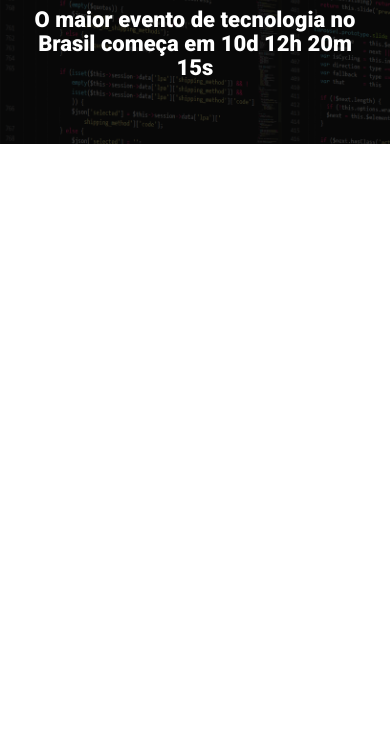
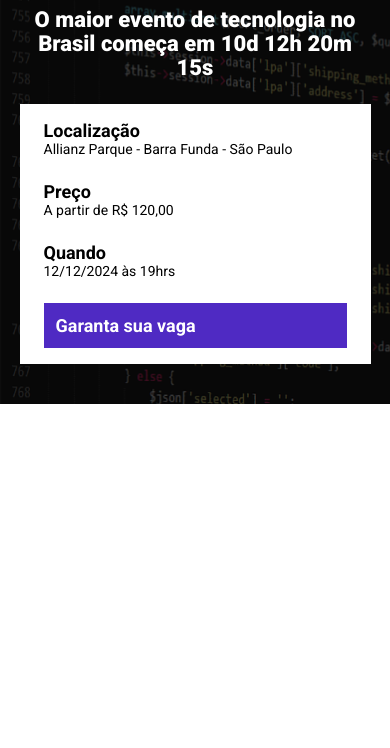
Before and after one commit to lbocollato/ebac_tech_talks, a website built with Parcel: page src/index.html in a window 390 px wide. Shown: the part 96-844 px from the top of the page. Built offline with nearby package versions, Linux system fonts and the light colour scheme.

Commit message:
finalizando o hero

```diff
--- a/src/index.html
+++ b/src/index.html
@@ -16,6 +16,25 @@
             <p class="hero__text">
                 O maior evento de tecnologia no Brasil começa em 10d 12h 20m 15s
             </p>
+            <div class="infosbar">
+                <ul class="infosbar__infos">
+                    <li class="infosbar__infos__item">
+                        <b>Localização</b>
+                        Allianz Parque - Barra Funda - São Paulo
+                    </li>
+                    <li class="infosbar__infos__item">
+                        <b>Preço</b>
+                        A partir de R$ 120,00
+                    </li>
+                    <li class="infosbar__infos__item">
+                        <b>Quando</b>
+                        12/12/2024 às 19hrs
+                    </li>
+                </ul>
+                <a href="#" class="button button--primary">
+                    Garanta sua vaga
+                </a>
+            </div>
         </div>
 
     </header>
--- a/src/styles/_hero.scss
+++ b/src/styles/_hero.scss
@@ -29,7 +29,6 @@
         margin-bottom: 64px;
         font-size: 40px;
         line-height: 56px;
-        color: #fff;
         font-weight: 800;
         text-align: center;
     }
--- /dev/null
+++ b/src/styles/components/_buttons.scss
@@ -0,0 +1,24 @@
+.button {
+    padding: 12px;
+    font-size: 18px;
+    font-weight: bold;
+    text-decoration: none;
+    text-align: center;
+    white-space: nowrap;
+
+    &--primary {
+        color: #fff;
+        background-color: #4f2ac3;
+
+    }
+
+    @media (max-width: 640px) {
+        display: block;
+        width: 100%;
+    }
+
+    @media (max-width: 1024px) {
+        display: flex;
+        align-items: center;
+    }
+}
--- /dev/null
+++ b/src/styles/components/_infos_bar.scss
@@ -0,0 +1,42 @@
+.infosbar {
+    padding: 16px 24px;
+    background-color: #fff;
+    display: flex;
+    justify-content: space-between;
+
+    &__infos {
+        display: flex;
+        gap: 40px;
+
+
+        &__item {
+            font-size: 14px;
+            color: #000;
+
+            b {
+                color: #000;
+                font-size: 18px;
+                display: block;
+
+            }
+        }
+    }
+
+    @media (max-width: 640px){
+        display: block;
+
+        &__infos {
+            display: block;
+
+            &__item {
+                margin-bottom: 24px;
+            }
+        }
+    }
+
+    @media (max-width: 1024px){
+        &__infos {
+            gap: 16px;
+        }
+    }
+}
--- a/src/styles/main.scss
+++ b/src/styles/main.scss
@@ -1,5 +1,6 @@
 @use 'hero';
-
+@use 'components/infos_bar';
+@use 'components/buttons';
 
 * {
     margin: 0;
@@ -7,6 +8,7 @@
     box-sizing: border-box;
     font-family: Roboto, sans-serif;
     color: #fff;
+    list-style: none;
 }
 
 .container {
```
